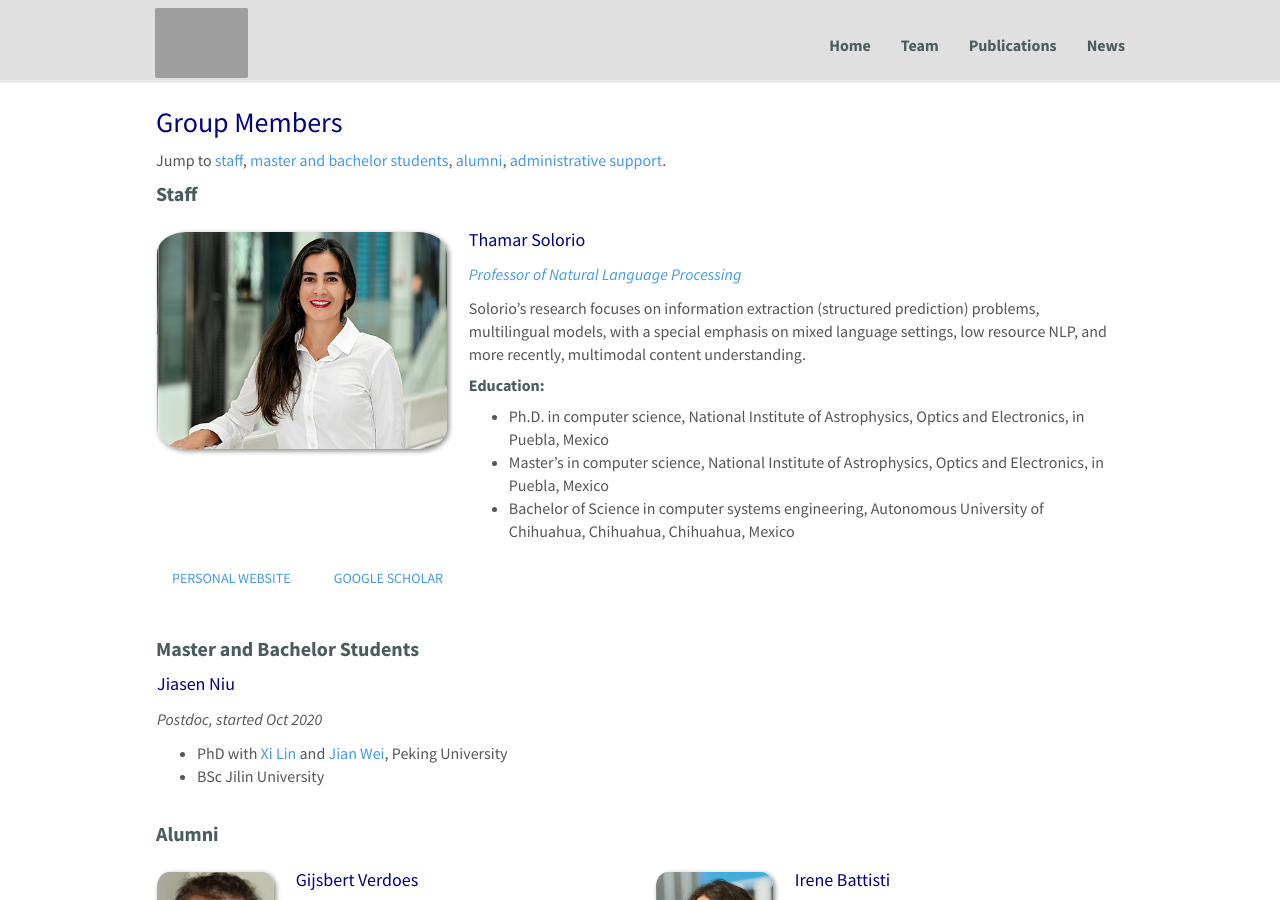
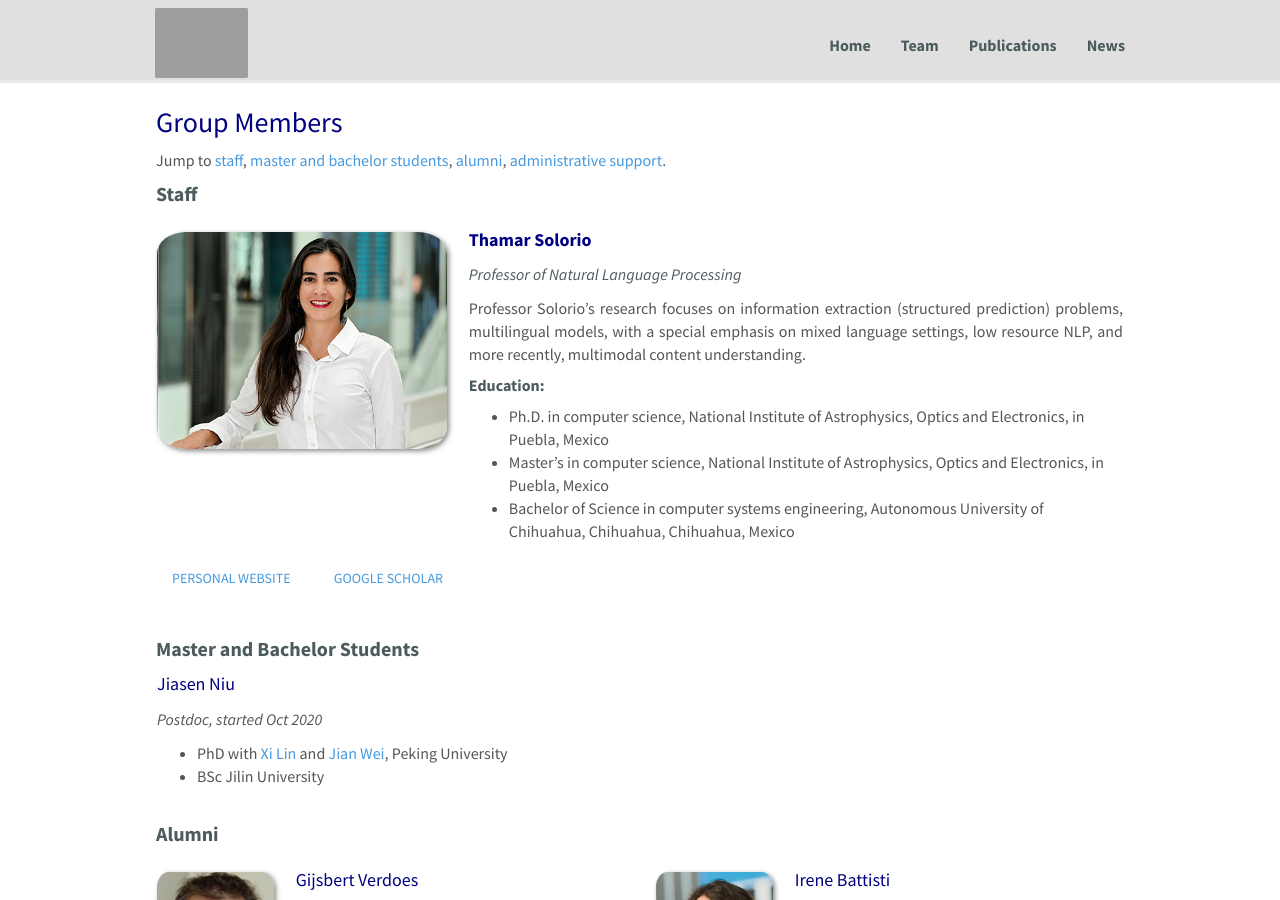
Before and after one commit to toqeerehsan/RiTUAL, a Jekyll site: the page built from _pages/team.md, in a window 1280 px wide and 900 px high. Built offline with Jekyll 4.4.1, drawn with Linux system fonts in a browser that asks for light colours; nearby versions of some CDN libraries.

Commit message:
updated page(s)

```diff
--- a/_pages/team.md
+++ b/_pages/team.md
@@ -22,11 +22,14 @@ Jump to [staff](#staff), [master and bachelor students](#master-and-bachelor-stu
 
 <div class="col-sm-12 clearfix">
   <img src="{{ site.url }}{{ site.baseurl }}/images/mbzuai_staff/{{ member.photo }}" class="img-responsive" width="30%" style="float: left" />
-  <p class="sub-heading">{{ member.name }}</p>
-  <i class="sky">{{ member.info }}</i>
+  <p class="sub-heading bold">{{ member.name }}</p>
+  <i class="gray">{{ member.info }}</i>
 
 [//]: # (  <a href="mailto:{{ member.email }}">{{ member.email }}</a>)
-  <p>Solorio’s research focuses on information extraction (structured prediction) problems, multilingual models, with a special emphasis on mixed language settings, low resource NLP, and more recently, multimodal content understanding.</p>
+  <div style="text-align: justify;">
+  <p>Professor Solorio’s research focuses on information extraction (structured prediction) problems, multilingual models, with a special emphasis on mixed language settings, low resource NLP, and more recently, multimodal content understanding.</p>
+  </div>
+
   <h5>Education:</h5>
 <ul style="overflow: hidden">
 
```
